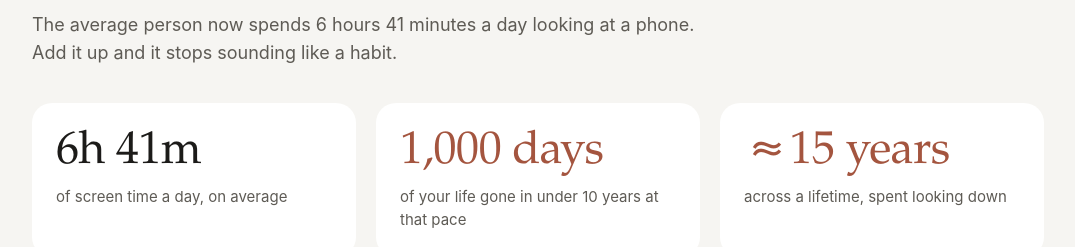
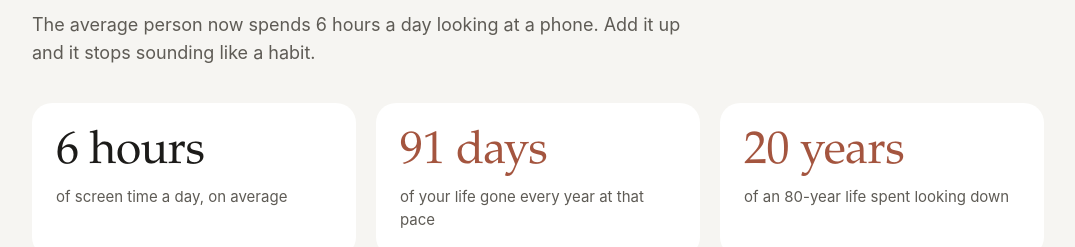
Before and after one commit to codesforequity/thephonebench-site, a plain HTML site: page index.html in a window 1280 px wide. Shown: the part 705-952 px from the top of the page, without its empty margins (102-1177 px from the left). Drawn offline with Linux system fonts and the light colour scheme.

Commit message:
Math swap: canonical stat is 6 hours a day (91 days a year, 20 years of a life); age-counter factor 0.25

```diff
--- a/index.html
+++ b/index.html
@@ -235,25 +235,25 @@
   <section aria-labelledby="math-h">
     <p class="eyebrow">The math</p>
     <h2 id="math-h">Your phone is taking years. Literally.</h2>
-    <p class="section-lede">The average person now spends 6 hours 41 minutes a day looking at a phone. Add it up and it stops sounding like a habit.</p>
+    <p class="section-lede">The average person now spends 6 hours a day looking at a phone. Add it up and it stops sounding like a habit.</p>
 
     <div class="math-grid">
       <div class="math-cell">
-        <div class="math-num">6h 41m</div>
+        <div class="math-num">6 hours</div>
         <p class="math-label">of screen time a day, on average</p>
       </div>
       <div class="math-cell">
-        <div class="math-num clay">1,000 days</div>
-        <p class="math-label">of your life gone in under 10 years at that pace</p>
+        <div class="math-num clay">91 days</div>
+        <p class="math-label">of your life gone every year at that pace</p>
       </div>
       <div class="math-cell">
-        <div class="math-num clay">&asymp;15 years</div>
-        <p class="math-label">across a lifetime, spent looking down</p>
+        <div class="math-num clay">20 years</div>
+        <p class="math-label">of an 80-year life spent looking down</p>
       </div>
     </div>
 
     <div class="lifebar" id="lifebar" role="img"
-         aria-label="A bar of 80 blocks, one for each year of a life. 15 blocks are marked: the years an average phone takes."></div>
+         aria-label="A bar of 80 blocks, one for each year of a life. 20 blocks are marked: the years an average phone takes."></div>
     <p class="lifebar-caption">One block is one year of a life. The marked blocks are the years the phone takes.
       <em>Benched gives them back a few hours at a time.</em></p>
 
@@ -361,7 +361,7 @@
   "use strict";
   var reduceMotion = window.matchMedia("(prefers-reduced-motion: reduce)").matches;
 
-  /* ---- Life bar: 80 years, 15 taken by the phone ---- */
+  /* ---- Life bar: 80 years, 20 taken by the phone ---- */
   var bar = document.getElementById("lifebar");
   var blocks = [];
   for (var i = 0; i < 80; i++){
@@ -369,7 +369,7 @@
     bar.appendChild(b);
     blocks.push(b);
   }
-  var LOST = 15;
+  var LOST = 20;
   function fillBar(){
     /* Mark the middle years — the phone takes them from the middle of life, not the end. */
     var start = 28;
@@ -430,8 +430,8 @@
      Age in years to 11 decimal places, recomputed every animation frame so
      the last digits visibly race. All local arithmetic — no network calls.
      With reduced motion, it updates once a second instead.
-     The pivot line: at 6h 41m a day, the phone takes about 15 of every 80
-     years, so the years gone so far ≈ age × 15/80 = age × 0.1875. */
+     The pivot line: at 6 hours a day, the phone takes 20 of every 80
+     years, so the years gone so far ≈ age × 20/80 = age × 0.25. */
   var MS_YEAR = 365.2425 * 24 * 60 * 60 * 1000;
   var ageInput = document.getElementById("birthdate");
   var ageNum = document.getElementById("age-num");
@@ -445,8 +445,8 @@
     if (age < 0) age = 0;
     ageNum.textContent = age.toFixed(11);
     if (realDate){
-      agePivot.innerHTML = "At 6h 41m a day, about <strong>" +
-        (age * 0.1875).toFixed(1) +
+      agePivot.innerHTML = "At 6 hours a day, about <strong>" +
+        (age * 0.25).toFixed(1) +
         "</strong> of those years — gone to a phone, at the average pace.";
     }
   }
```
